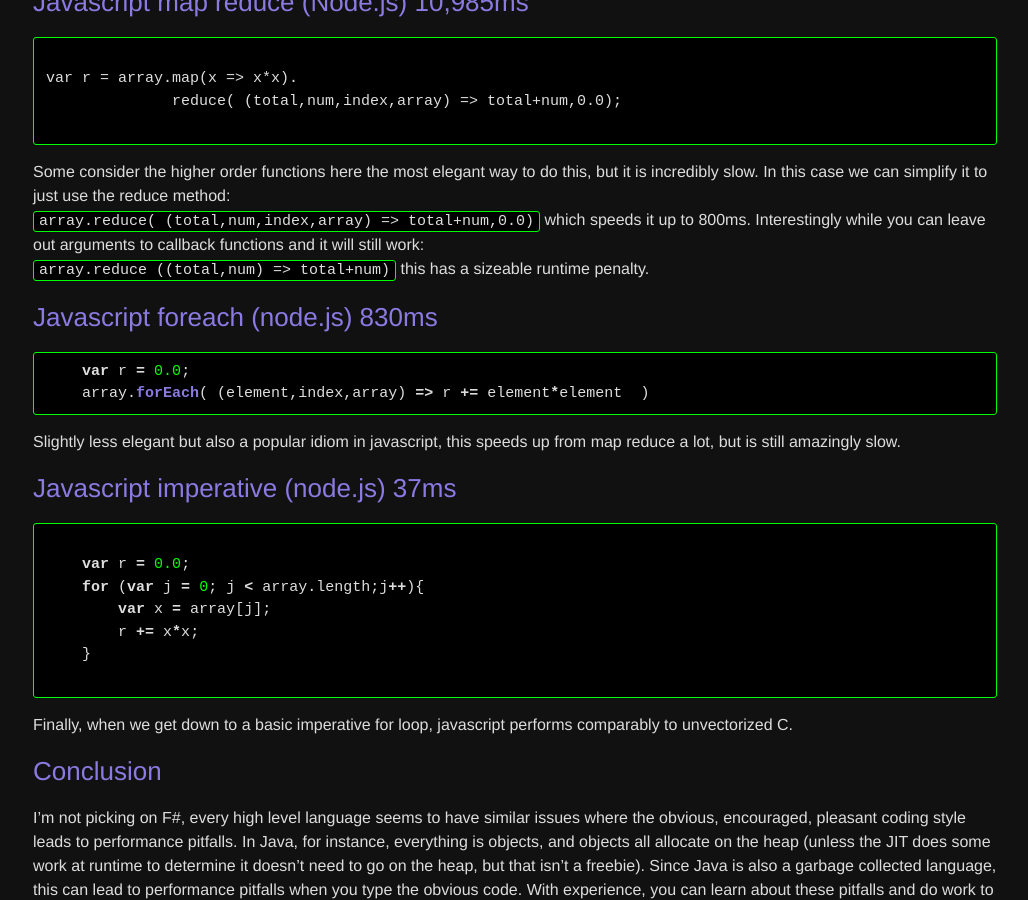
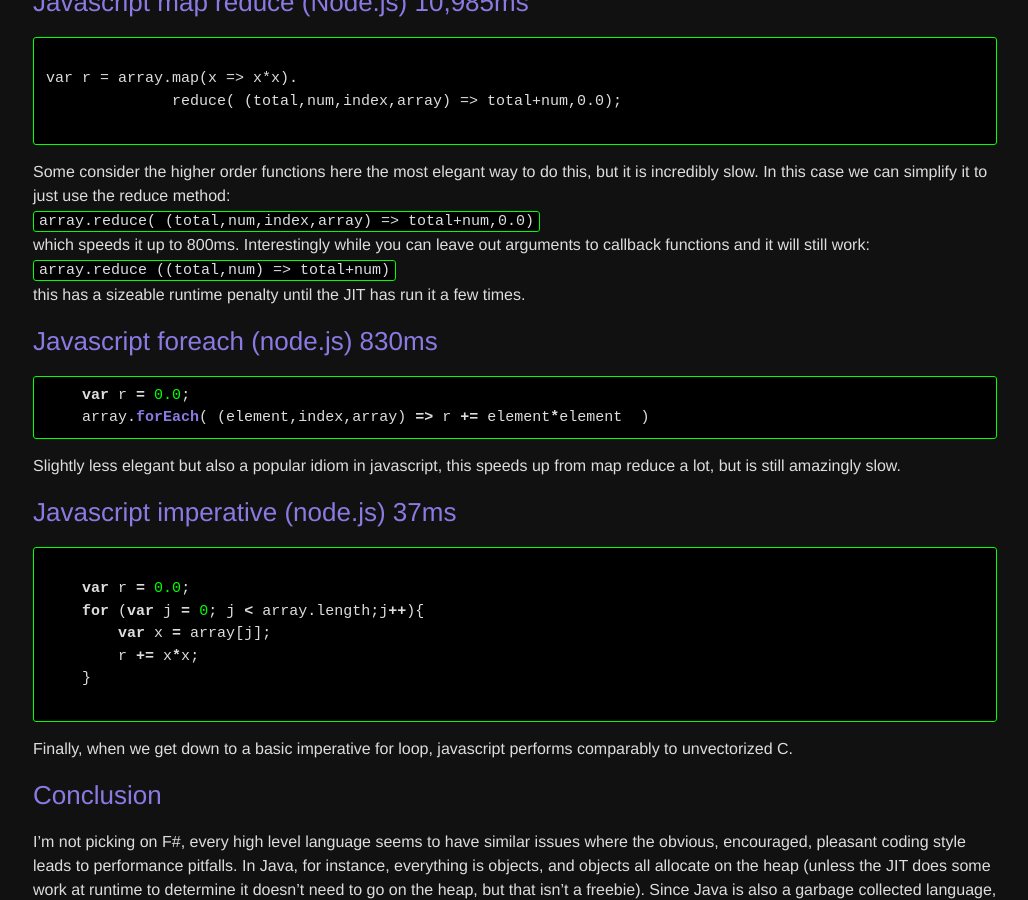
Before and after one commit to jackmott/jackmott.github.io, a Jekyll site: the page built from _posts/2016-7-22-making-obvious-fast.markdown, in a window 1280 px wide and 900 px high, scrolled down 4113 px. Shown: the whole window, without its empty margins (125-1153 px from the left). Built offline with Jekyll 4.4.1, drawn with Linux system fonts in a browser that asks for light colours.

Commit message:
production

````diff
--- a/_posts/2016-7-22-making-obvious-fast.markdown
+++ b/_posts/2016-7-22-making-obvious-fast.markdown
@@ -194,8 +194,8 @@ var r = array.map(x => x*x).
 ```
 
 Some consider the higher order functions here the most elegant way to do this, but it is incredibly slow. In this case we can simplify it to just use the reduce method:<br/>
-`array.reduce( (total,num,index,array) => total+num,0.0)` which speeds it up to 800ms. Interestingly while you can leave out arguments to callback functions
-and it will still work:<br/> `array.reduce ((total,num) => total+num)`  this has a sizeable runtime penalty.
+`array.reduce( (total,num,index,array) => total+num,0.0)` <br/> which speeds it up to 800ms. Interestingly while you can leave out arguments to callback functions
+and it will still work:<br/> `array.reduce ((total,num) => total+num)`<br/>  this has a sizeable runtime penalty until the JIT has run it a few times.
 
 ### Javascript foreach (node.js) 830ms
 
````
